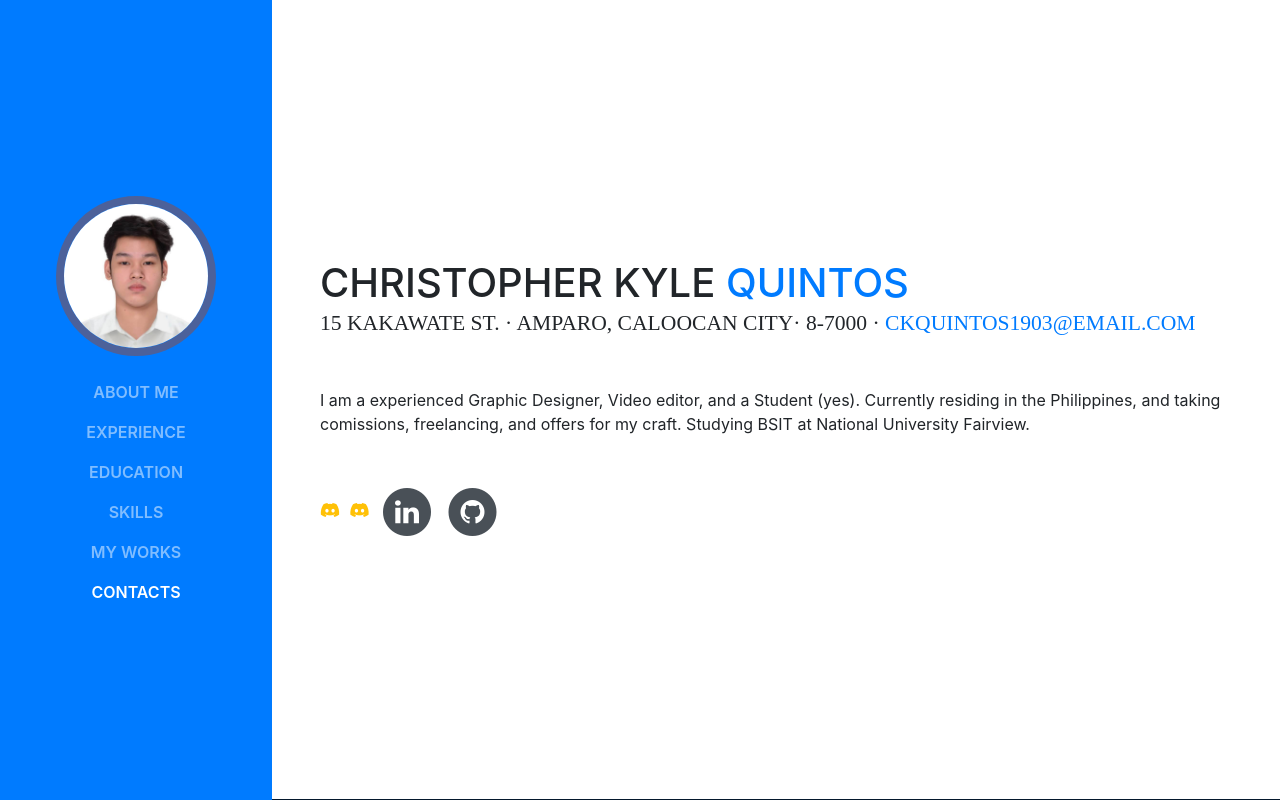
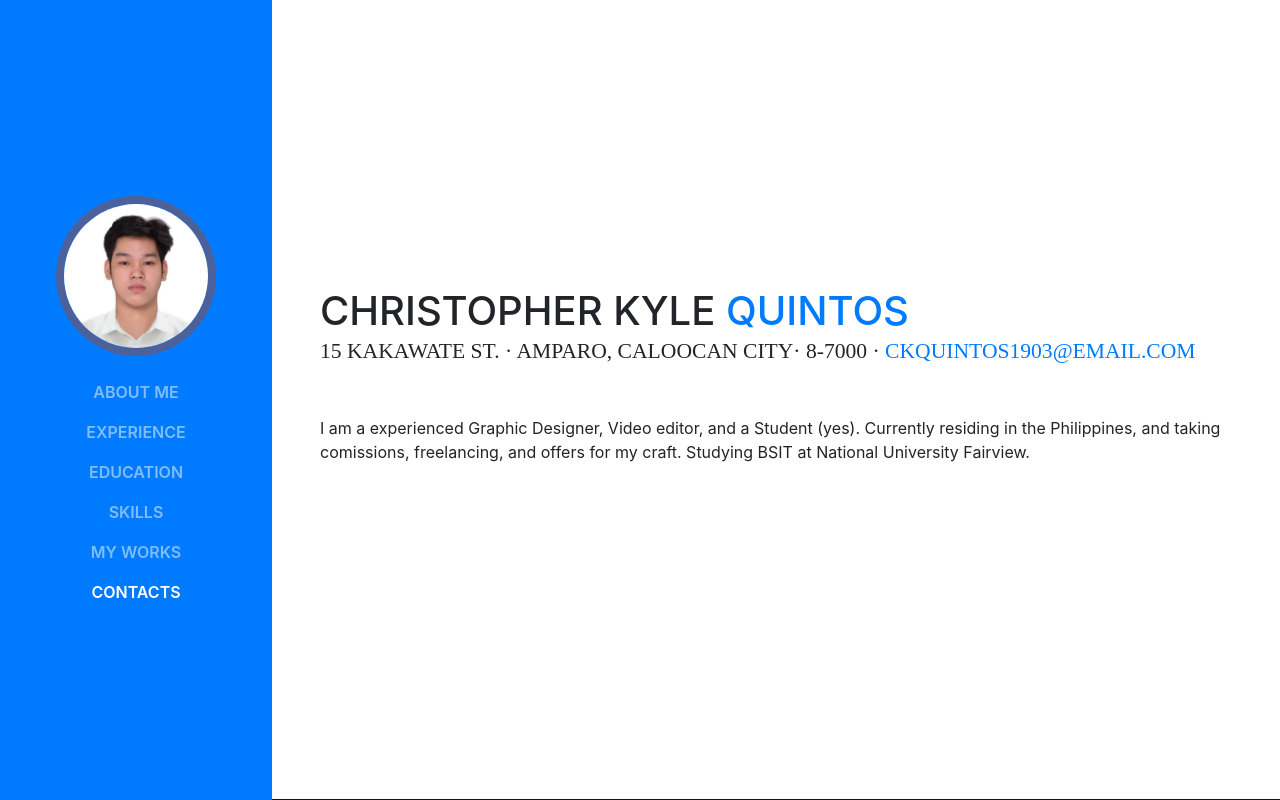
Before and after one commit to kaiiiru19/webportfolioquintos, a website with bundled scripts: page index.html in a window 1280 px wide. Shown: the top 800 px of the page. Built offline with nearby package versions, Linux system fonts and the light colour scheme; a web font is replaced by a local one.

Commit message:
Add files via upload

```diff
--- a/index.html
+++ b/index.html
@@ -73,36 +73,7 @@
             <a href="mailto:name@email.com">ckquintos1903@email.com</a>
           </div>
           <p class="mb-5">I am a experienced Graphic Designer, Video editor, and a Student (yes). Currently residing in the Philippines, and taking comissions, freelancing, and offers for my craft. Studying BSIT at National University Fairview.  </p>
-          <ul class="list-inline list-social-icons mb-0">
-            <li class="list-inline-item">
-              <a href="#">
-                  <i class="fa-brands fa-discord text-warning"></i>
-                </span>
-              </a>
-            </li>
-            <li class="list-inline-item">
-              <a href="#">
-                  <i class="fa-brands fa-discord text-warning"></i>
-                </span>
-              </a>
-            </li>
-            <li class="list-inline-item">
-              <a href="#">
-                <span class="fa-stack fa-lg">
-                  <i class="fa fa-circle fa-stack-2x"></i>
-                  <i class="fa fa-linkedin fa-stack-1x fa-inverse"></i>
-                </span>
-              </a>
-            </li>
-            <li class="list-inline-item">
-              <a href="#">
-                <span class="fa-stack fa-lg">
-                  <i class="fa fa-circle fa-stack-2x"></i>
-                  <i class="fa fa-github fa-stack-1x fa-inverse"></i>
-                </span>
-              </a>
-            </li>
-          </ul>
+
         </div>
       </section>
 
```
